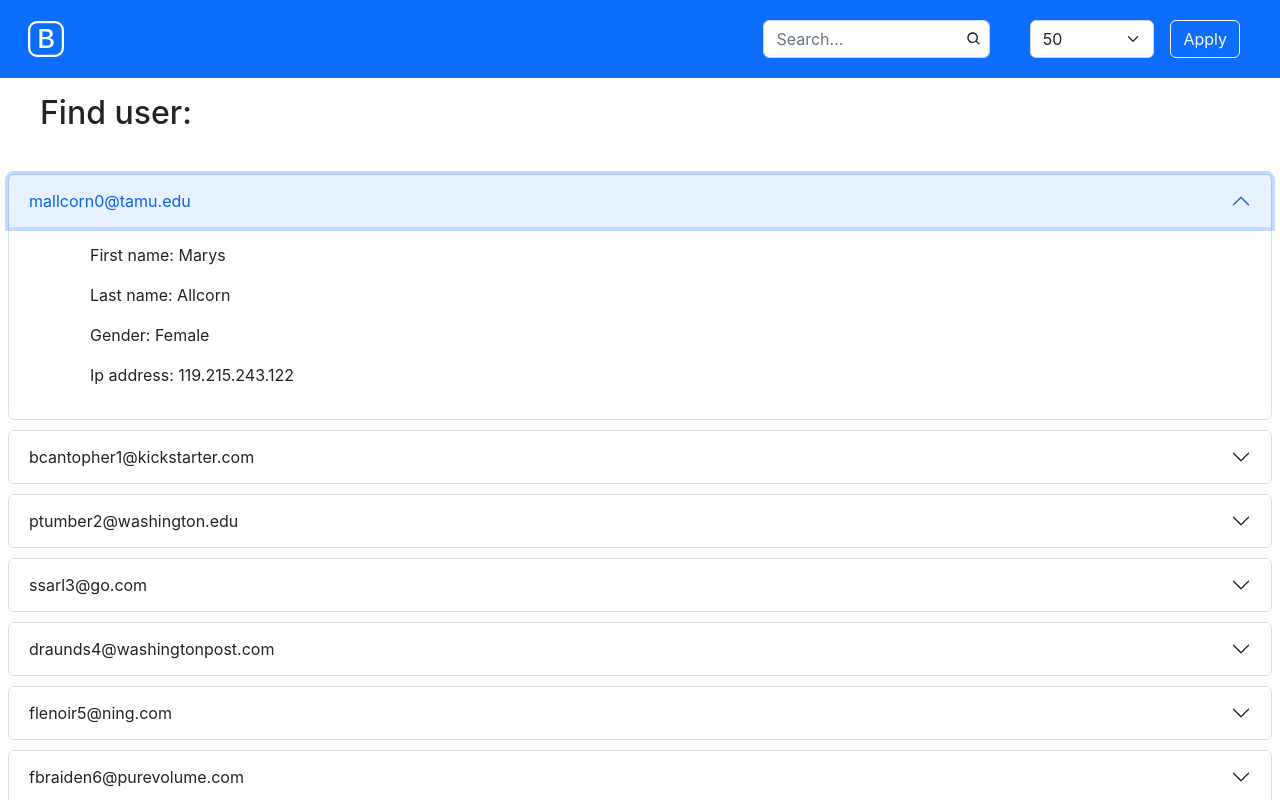
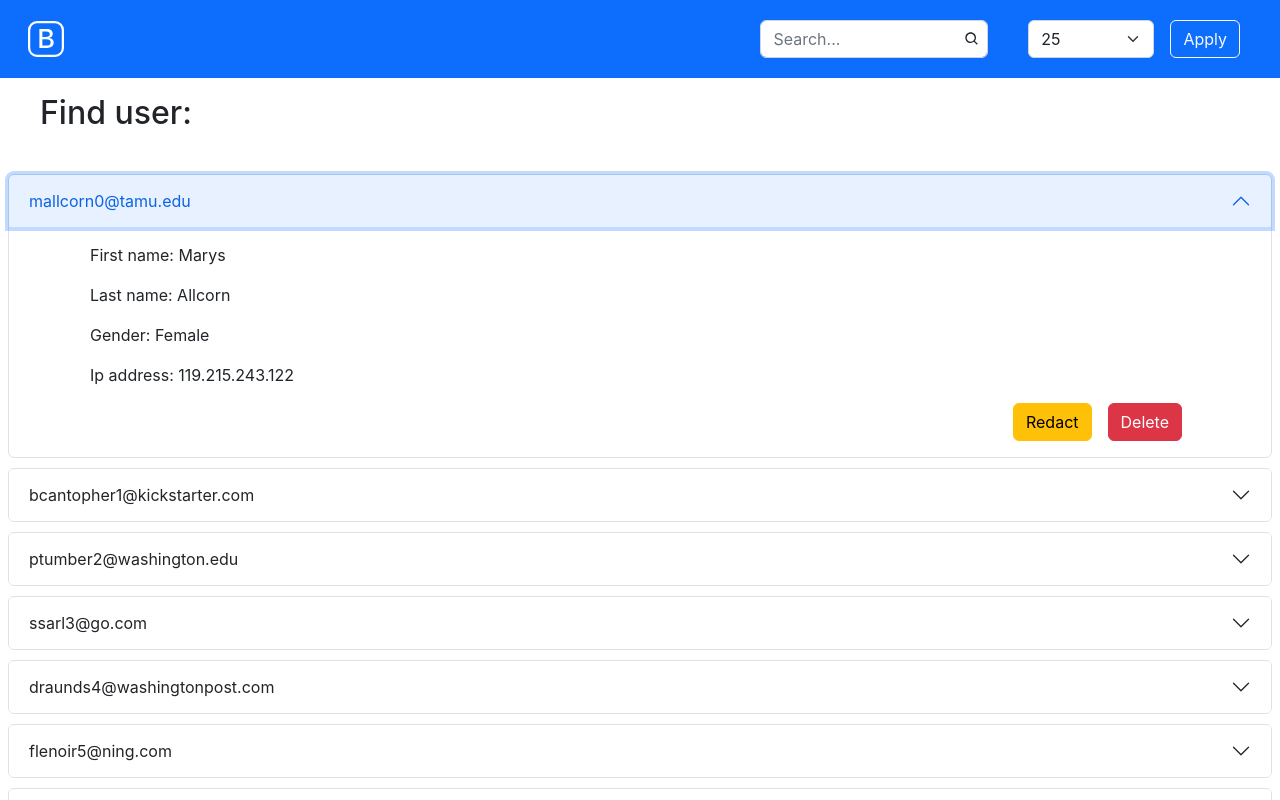
Before and after one commit to Segnities/react-user-list, a React (Create React App) app: page / in a window 1280 px wide. Both pictures are taken after a click on the button "mallcorn0@tamu.edu". Shown: the top 800 px of the page. Built offline with nearby package versions, Linux system fonts and the light colour scheme.

Commit message:
Selection of displayed items

```diff
--- a/src/App.jsx
+++ b/src/App.jsx
@@ -24,6 +24,14 @@ function App() {
         }
     }
 
+    const onChangeLimit = (value) => {
+        if(value === 'all') {
+            setLimit(users.length);
+        } else {
+            setLimit(parseInt(value));
+        }
+    }
+
     const searchUser = useMemo(() => {
         return [...users].filter(user => user.email.toLowerCase().includes(filter.query.toLowerCase()));
     }, [filter.query]);
@@ -34,7 +42,7 @@ function App() {
 
     return (
         <div className="App">
-            <Header filter={filter} setFilter={setFilter} onLogoClick={onLogoClick} theme={theme}/>
+            <Header filter={filter} setFilter={setFilter} onLogoClick={onLogoClick} theme={theme} onChangeLimit={onChangeLimit}/>
             <main>
                 <h2 className="text-start mx-4 p-3">Find user:</h2>
                 <UserList query={filter.query} startUsersList={[...users].slice(0, limit)} searchUser={searchUser}/>
--- a/src/components/UI/Header/index.js
+++ b/src/components/UI/Header/index.js
@@ -3,30 +3,34 @@ import {Form, Navbar, Container, Button, OverlayTrigger, Tooltip} from "react-bo
 
 import {BsBootstrap} from "@react-icons/all-files/bs/BsBootstrap";
 import {BiSearch} from "@react-icons/all-files/bi/BiSearch";
-import {GiHamburger} from "@react-icons/all-files/gi/GiHamburger";
 
 import "./index.scss";
 import {useReziseObserver} from "../../../hooks/useReziseObserver";
 
 const Desktop = (props) => {
+    const {filter, setFilter, onChangeLimit} = props;
     return (
         <Container className={'d-flex'}>
             <OverlayTrigger placement={'bottom'}
                             overlay={<Tooltip id={`tooltip-select-bottom`}>Select count of displayed
                                 users. <strong>Select item and click apply</strong></Tooltip>}>
-                <Form.Select className={'mx-3'}>
+                <Form.Select className={'mx-3'} value={filter.select} onChange={(e) => {
+                    setFilter({...filter, select: e.target.value})
+                }}>
+                    <option value="25">25</option>
                     <option value="50">50</option>
                     <option value="100">100</option>
+                    <option value="200">200</option>
                     <option value="all">All</option>
                 </Form.Select>
             </OverlayTrigger>
-            <Button variant={'outline-light'}>Apply</Button>
+            <Button variant={'outline-light'} onClick={() => onChangeLimit(filter.select)}>Apply</Button>
         </Container>
     )
 }
 
 const Header = (props) => {
-    const {filter, theme, setFilter, onLogoClick} = props;
+    const {filter, theme, setFilter, onLogoClick, onChangeLimit} = props;
     const [animation, setAnimation] = useState(false);
     const clientWidth = useReziseObserver();
 
@@ -55,7 +59,8 @@ const Header = (props) => {
                             <BiSearch className={'position-absolute BiSearch'}/>
                         </Container>
                         {
-                            clientWidth > 480 && <Desktop/>
+                            clientWidth > 480 &&
+                            <Desktop filter={filter} setFilter={setFilter} onChangeLimit={onChangeLimit}/>
                         }
                     </Form>
                 </Container>
--- a/src/components/UserList/UserListItem/index.js
+++ b/src/components/UserList/UserListItem/index.js
@@ -1,5 +1,5 @@
 import React from 'react';
-import {Accordion} from "react-bootstrap";
+import {Accordion, Button, ButtonGroup} from "react-bootstrap";
 
 import "./index.scss";
 
@@ -13,6 +13,10 @@ const UserListItem = (props) => {
                     <p>Last name: {props.user.last_name}</p>
                     <p>Gender: {props.user.gender}</p>
                     <p>Ip address: {props.user.ip_address}</p>
+                    <div className={"d-flex justify-content-end"}>
+                        <Button variant={"warning"} className={"mx-2"}>Redact</Button>
+                        <Button variant={"danger"} className={"mx-2"}>Delete</Button>
+                    </div>
                 </Accordion.Body>
             </Accordion.Item>
         </Accordion>
```
